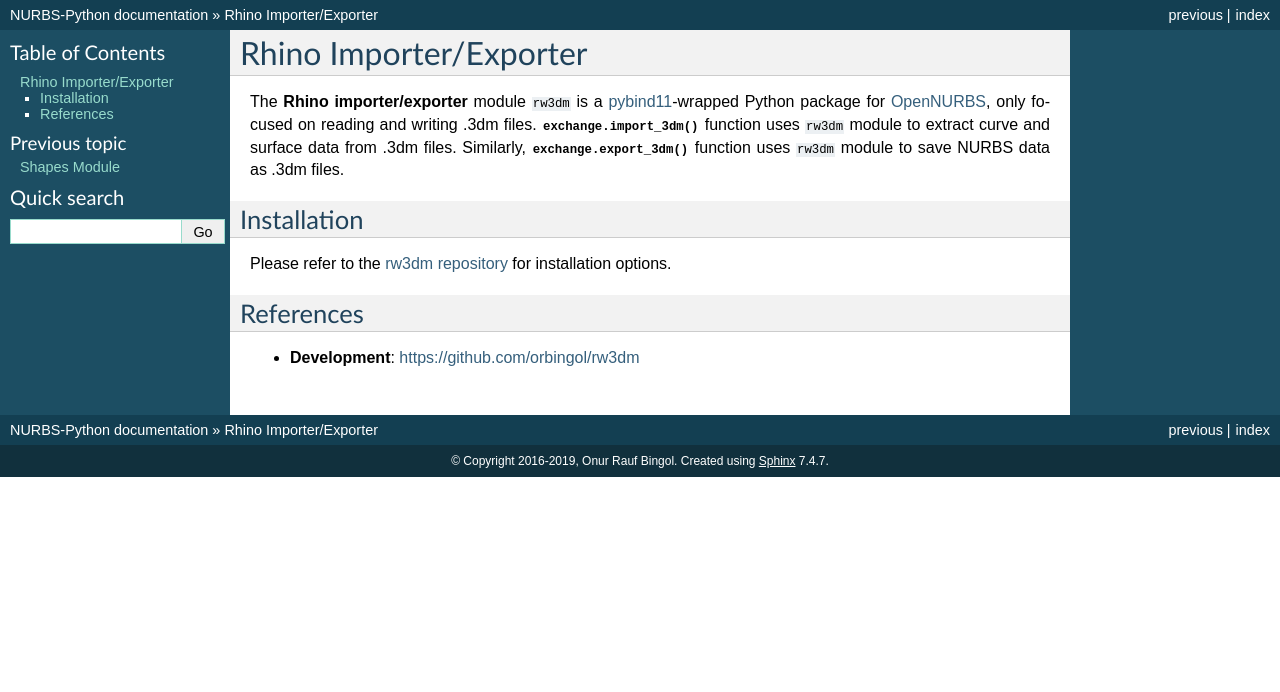
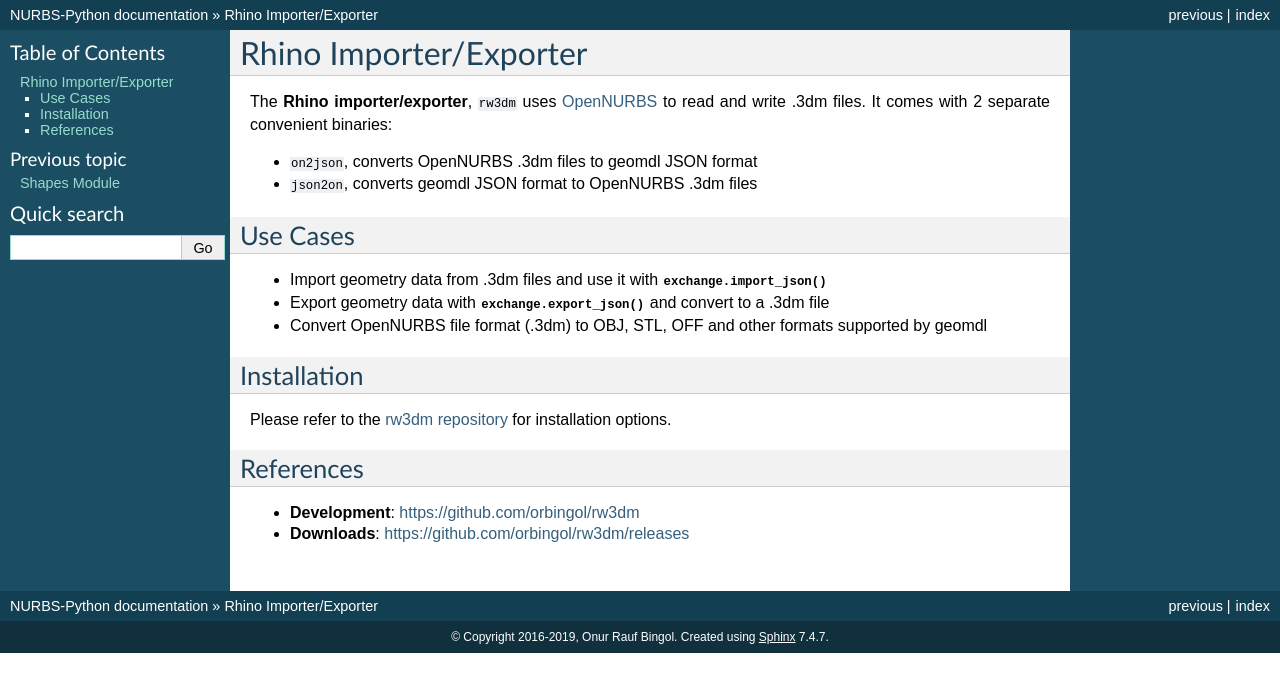
Before and after one commit to orbingol/NURBS-Python, a Sphinx documentation site: the page built from docs/modules_rhino.rst, in a window 1280 px wide. Shown: the top 692 px of the page. Built offline with Sphinx 7.4.7, drawn with Linux system fonts in a browser that asks for light colours; formulas are drawn with MathJax 3.

Commit message:
Update rw3dm docs

```diff
--- a/docs/modules_rhino.rst
+++ b/docs/modules_rhino.rst
@@ -1,10 +1,18 @@
 Rhino Importer/Exporter
 ^^^^^^^^^^^^^^^^^^^^^^^
 
-The **Rhino importer/exporter** module ``rw3dm`` is a `pybind11 <https://github.com/pybind/pybind11>`_-wrapped Python
-package for `OpenNURBS <https://www.rhino3d.com/opennurbs>`_, only focused on reading and writing .3dm files.
-:func:`.exchange.import_3dm` function uses ``rw3dm`` module to extract curve and surface data from .3dm files.
-Similarly, :func:`.exchange.export_3dm` function uses ``rw3dm`` module to save NURBS data as .3dm files.
+The **Rhino importer/exporter**, ``rw3dm`` uses `OpenNURBS <https://www.rhino3d.com/opennurbs>`_
+to read and write .3dm files. It comes with 2 separate convenient binaries:
+
+* ``on2json``, converts OpenNURBS .3dm files to geomdl JSON format
+* ``json2on``, converts geomdl JSON format to OpenNURBS .3dm files
+
+Use Cases
+=========
+
+* Import geometry data from .3dm files and use it with :func:`.exchange.import_json`
+* Export geometry data with :func:`.exchange.export_json` and convert to a .3dm file
+* Convert OpenNURBS file format (.3dm) to OBJ, STL, OFF and other formats supported by geomdl
 
 Installation
 ============
@@ -15,3 +23,4 @@
 ==========
 
 * **Development**: https://github.com/orbingol/rw3dm
+* **Downloads**: https://github.com/orbingol/rw3dm/releases
```
